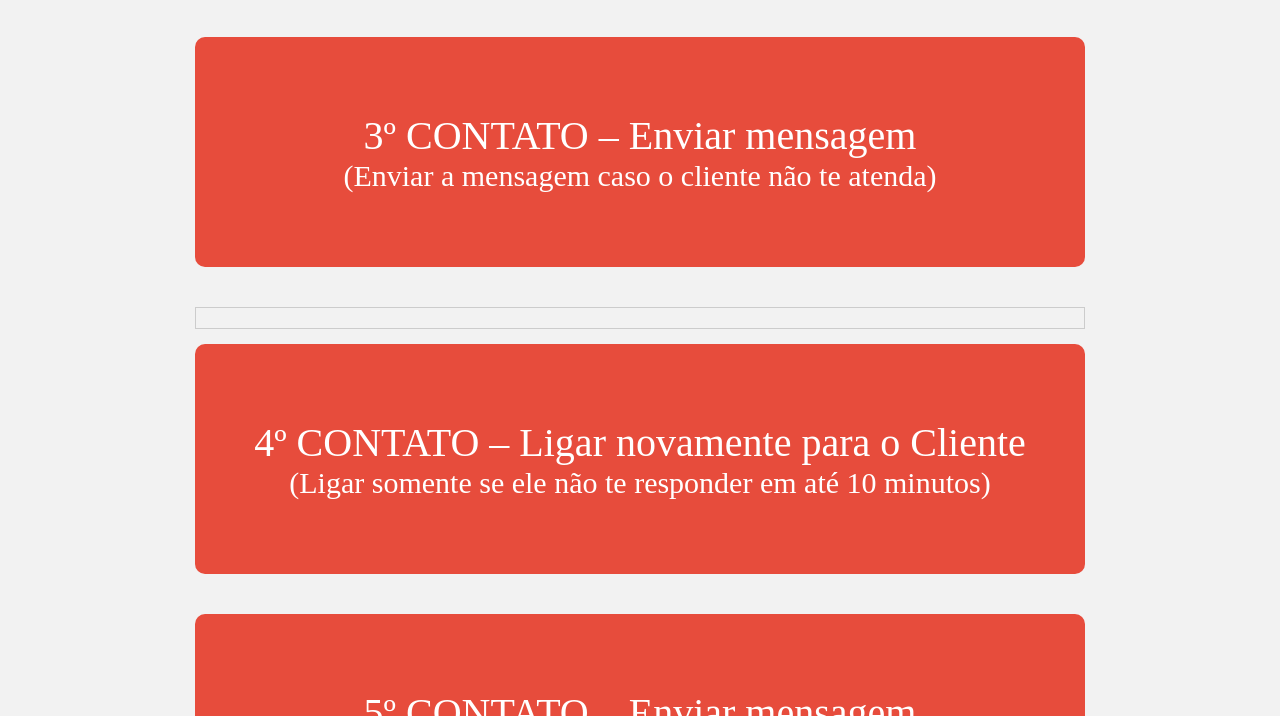
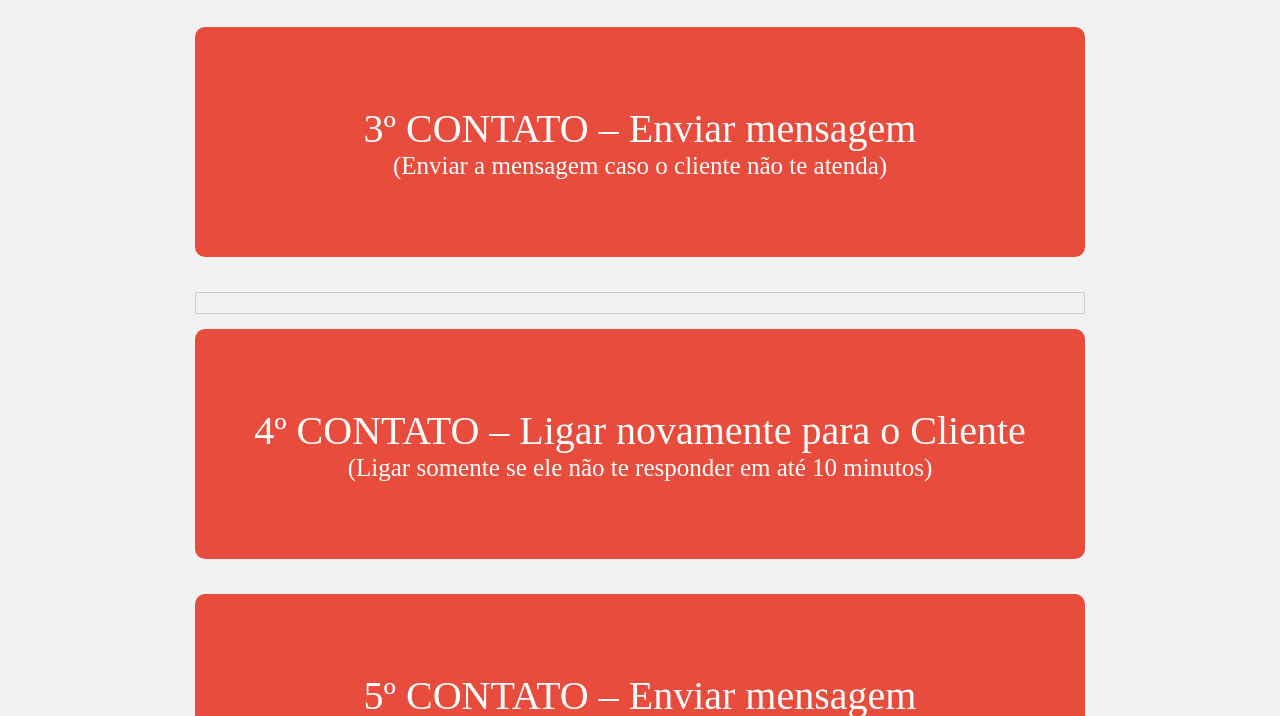
Before and after one commit to kle-log/Prcedimento_Cliente, a plain HTML site: page index.html in a window 1280 px wide. Shown: the part 676-1392 px from the top of the page. Drawn offline with Linux system fonts and the light colour scheme.

Commit message:
Update index.html

```diff
--- a/index.html
+++ b/index.html
@@ -26,7 +26,7 @@
         }
         .link {
             display: block;
-            margin-bottom: 40px;
+            margin-bottom: 35px;
             text-align: center;
             font-size: 40px;
             color: #ffffff;
@@ -63,7 +63,7 @@
             margin-top: 20px; /* Ajustar o espaçamento superior da logo */
         }
         .subtitulo {
-            font-size: 30px;
+            font-size: 25px;
             margin-bottom: 0px; /* Aumentar o espaço entre o título e o subtítulo */
             color: #ffffff; /* Alterar a cor do subtítulo para branco */
         }
```
